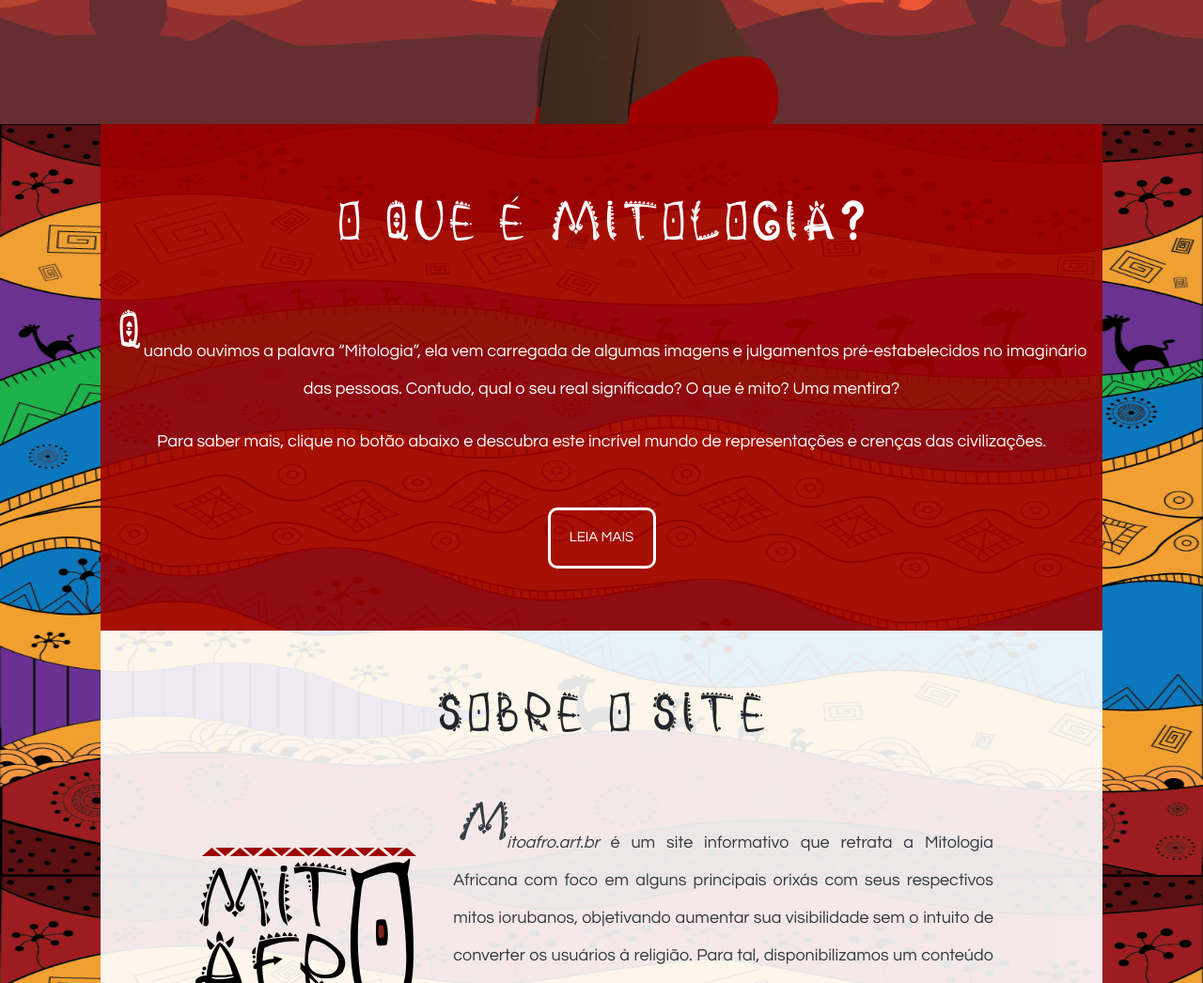
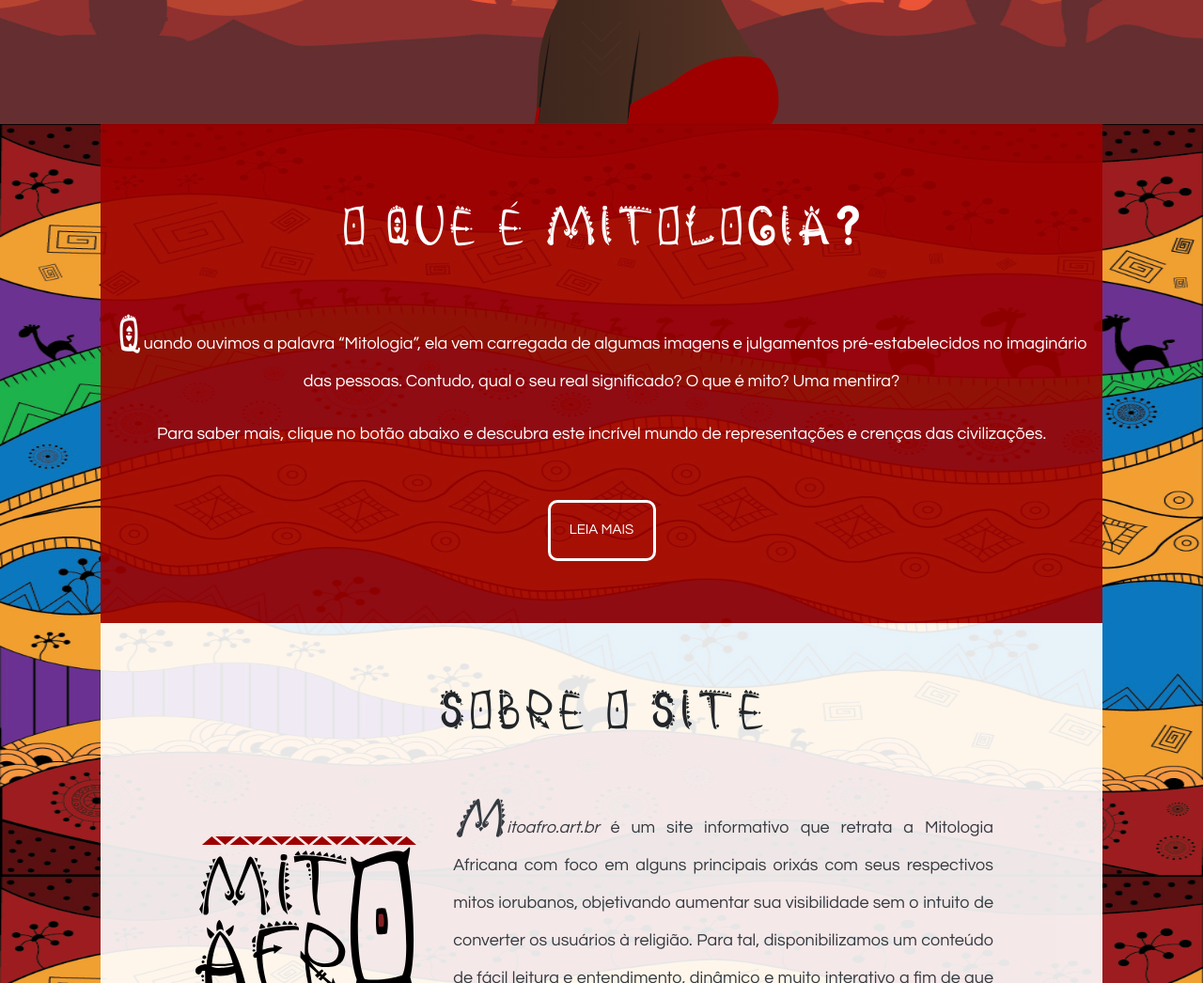
Before and after one commit to JulioCesarBatista/MitoAfro, a plain HTML site: page index.html in a window 1280 px wide. Shown: the part 668-1714 px from the top of the page at 94% size. Drawn offline with nearby package versions, Linux system fonts and the light colour scheme; files whose address does not match are found by name.

Commit message:
alterei a fonte, tá dando certo!!

```diff
--- a/assets/Estilos/style_home.css
+++ b/assets/Estilos/style_home.css
@@ -10,10 +10,10 @@ html, body{ height: 100%;}
 /* IMPORTAÇÃO FONTE PRÓPRIA */
 @font-face
 {
-	font-family: 'MitoAfro';
+	font-family: 'Mitoafro';
 	src:url(fonts/mitoafro-regular-webfont.woff);
 	src:url(fonts/mitoafro-regular-webfont.woff2);
-	src:url(fonts/mitoafro-regular-webfont.ttf);
+	src:url(fonts/mitoafro-regular.ttf);
 }
 
 /* PALETA CORES */
@@ -32,21 +32,21 @@ body::-webkit-scrollbar-track-{border-radius: 5px;} /*  */
 
 
 /* FONTES TÍT e TXT */
-.Titulo{font-family: 'mitoafro', sans-serif; text-transform: uppercase;}
+.Titulo{font-family: 'Mitoafro', sans-serif; text-transform: uppercase;}
 .texto{font-family: "Century Gothic"; font-size: 18px; line-height: 40px;}
-p.p_dest:first-letter{font-family: 'mitoafro'; font-size: 70px;}
+p.p_dest:first-letter{font-family: 'Mitoafro'; font-size: 70px;}
 
 /* FONTES - CELULAR */
 @media only screen and (max-width: 576px)
 {
 	.Titulo{font-size: 3.5em;} .texto p{font-size: 14px;}
-	p.p_dest:first-letter{font-family: 'mitoafro'; font-size: 40px;}
+	p.p_dest:first-letter{font-family: 'Mitoafro'; font-size: 40px;}
 }
 /* FONTES - TABLET */
 @media only screen and (min-width:557px) and (max-width:992px)
 {
 	.Titulo{font-size: 4.5em;} .texto p{font-size: 16px;}
-	p.p_dest:first-letter{font-family: 'mitoafro'; font-size: 60px;}
+	p.p_dest:first-letter{font-family: 'Mitoafro'; font-size: 60px;}
 }
 
 
--- a/assets/Estilos/style_padrao.css
+++ b/assets/Estilos/style_padrao.css
@@ -11,10 +11,10 @@ body {overflow-x: hidden;}
 /* IMPORTAÇÃO FONTE PRÓPRIA */
 @font-face
 {
-	font-family: 'mitoafro';
+	font-family: 'Mitoafro';
 	src:url(fonts/mitoafro-regular-webfont.woff);
 	src:url(fonts/mitoafro-regular-webfont.woff2);
-	src:url(fonts/mitoafro-regular-webfont.ttf);
+	src:url(fonts/mitoafro-regular.ttf);
 }
 
 /* Reset BODY */
@@ -39,8 +39,8 @@ body::-webkit-scrollbar-track-{border-radius: 5px;} /*  */
 
 
 /* FONTES TÍT e TXT */
-.Titulo{font-family: Mitoafro, sans-serif; text-transform: uppercase; font-size: 5.5rem;}
-.Subtitulo{font-family: Mitoafro, sans-serif; text-transform: uppercase; font-size: 3.5rem;}
+.Titulo{font-family: 'Mitoafro', sans-serif; text-transform: uppercase; font-size: 5.5rem;}
+.Subtitulo{font-family: 'Mitoafro', sans-serif; text-transform: uppercase; font-size: 3.5rem;}
 .texto{font-family: "Century Gothic"; font-size: 18px; line-height: 40px;}
 /* .frase-bold{display: flex; padding-left: 6vw;} */
 p.p_dest:first-letter{font-family: 'Mitoafro'; font-size: 70px;}
```
Also changed, not shown: assets/Estilos/fonts/mitoafro-regular-webfont.ttf (deleted), assets/Estilos/fonts/mitoafro-regular-webfont.woff, assets/Estilos/fonts/mitoafro-regular-webfont.woff2, assets/Estilos/fonts/mitoafro-regular.ttf (added).
